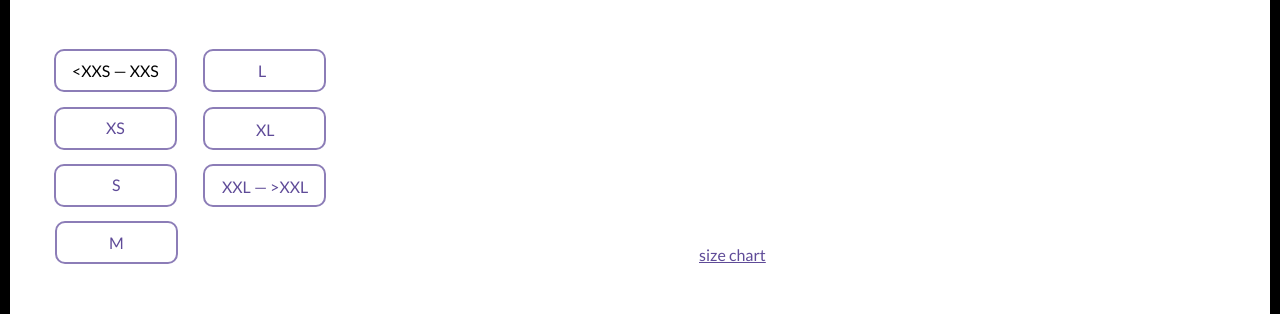
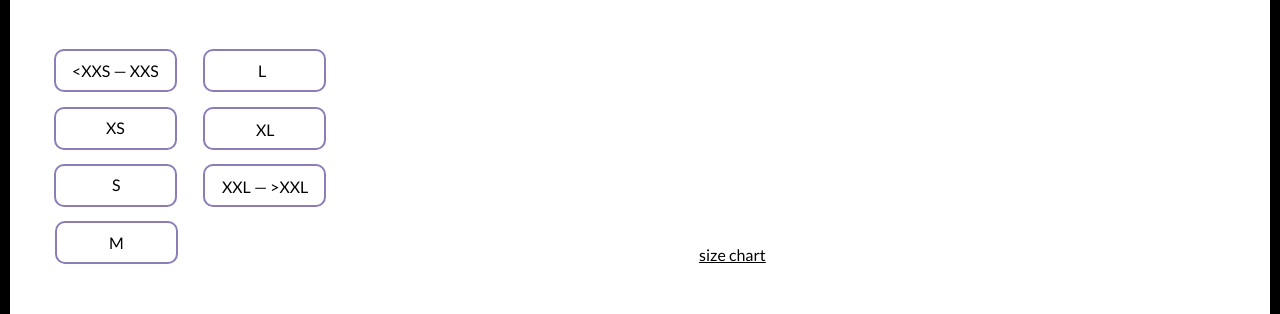
Before and after one commit to Jik1116/HCI, a Next.js app in the folder front-end/: page /7_size in a window 1280 px wide. Shown: the part 317-631 px from the top of the page. Built offline with nearby package versions, Linux system fonts and the light colour scheme.

Commit message:
onboarding size buttons

```diff
--- a/front-end/src/pages/7_size.module.css
+++ b/front-end/src/pages/7_size.module.css
@@ -71,15 +71,13 @@
     height: 26px;
     font-size: var(--font-size-3xl);
   }
-
+  .onboardingSizeChild1,
   .onboardingSizeChild,
-  .onboardingSizeChild1,
   .onboardingSizeChild2,
   .onboardingSizeChild3,
   .onboardingSizeInner,
   .onboardingSizeItem,
-  .rectangleDiv,
-  .xxsXxsActiveState {
+  .rectangleDiv{
     position: absolute;
     top: 356px;
     left: 44px;
@@ -93,39 +91,32 @@
   }
 
   .onboardingSizeChild1,
-  .onboardingSizeChild2,
-  .onboardingSizeChild3,
-  .onboardingSizeInner,
-  .onboardingSizeItem,
-  .rectangleDiv {
+  .onboardingSizeItem{
     left: 193px;
   }
 
-  .onboardingSizeChild1,
-  .onboardingSizeChild2,
-  .onboardingSizeChild3,
+
   .onboardingSizeInner,
   .rectangleDiv {
     top: 414px;
     left: 44px;
   }
 
-  .onboardingSizeChild1,
-  .onboardingSizeChild2,
-  .onboardingSizeChild3,
   .rectangleDiv {
     left: 193px;
   }
 
   .onboardingSizeChild1,
-  .onboardingSizeChild2,
-  .onboardingSizeChild3 {
+  .onboardingSizeChild2{
     top: 471px;
     left: 44px;
   }
 
-  .onboardingSizeChild2,
-  .onboardingSizeChild3 {
+  .onboardingSizeChild1{
+    left: 193px;
+  }
+
+   .onboardingSizeChild1{
     left: 193px;
   }
 
@@ -152,13 +143,7 @@
     left: 96px;
   }
 
-  .s {
-    left: 92px;
-  }
 
-  .m {
-    left: 92px;
-  }
 
   .m,
   .s,
@@ -169,24 +154,21 @@
     left: 102px;
   }
 
-  .m,
-  .xl,
-  .xxlXxl {
+  .m{
     top: 540px;
     left: 99px;
   }
 
-  .xl,
-  .xxlXxl {
-    top: 427px;
-    left: 246px;
-  }
+
 
   .l {
     left: 248px;
   }
 
-  .xl {
+
+
+  .xl{
+    top: 427px;
     left: 246px;
   }
 
@@ -195,6 +177,7 @@
     left: 212px;
   }
 
+
   .sizeChart {
     position: absolute;
     top: 552px;
@@ -202,18 +185,6 @@
     font-size: var(--font-size-base);
     text-decoration: underline;
     cursor: pointer;
-  }
-
-  .l,
-  .xs,
-  .s,
-  .m,
-  .l,
-  .xl,
-  .xxlXxl,
-  .sizeChart {
-    color: #5F4B98;
-    text-align: center;
   }
 
 
@@ -229,10 +200,16 @@
     font-family: var(--font-lato);
   }
 
-  .onboardingSizeChild.xxsXxsActiveState,
-  .onboardingSizeChild.xsActiveState,
-  .onboardingSizeChild.lActiveState {
-    color: #fff;
-    background-color: #5F4B98;
 
-  }
+
+.onboardingSizeChild.xxsXxsActiveState,
+.onboardingSizeChild.active,
+.onboardingSizeChild1.active,
+.onboardingSizeChild2.active,
+.onboardingSizeChild3.active,
+.onboardingSizeInner.active,
+.onboardingSizeItem.active,
+.rectangleDiv.active {
+  color: #fff;
+  background-color: #5F4B98;
+}
```
